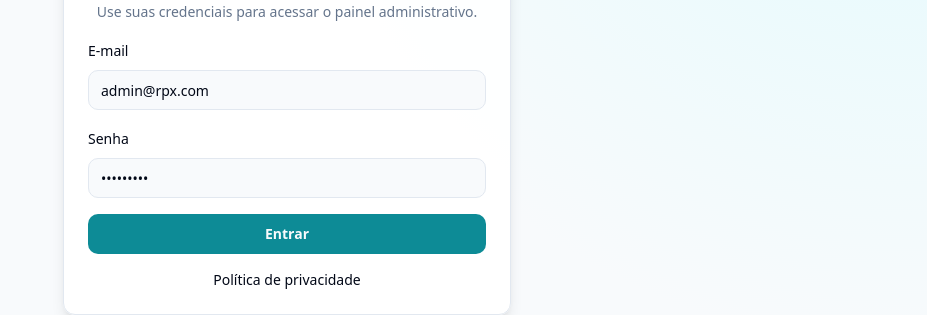
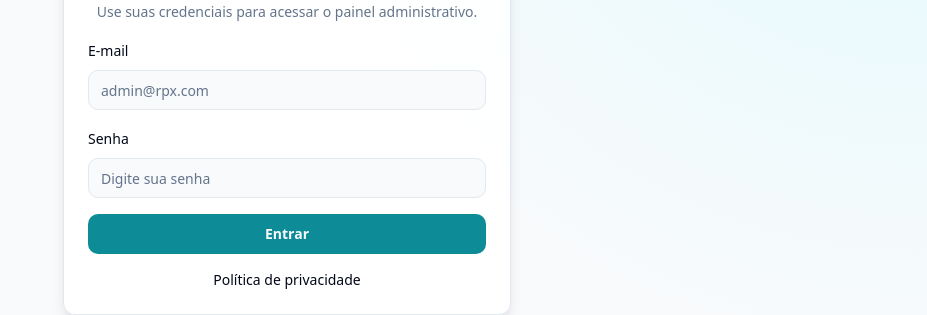
Before and after one commit to toguvr/rpx_admin, a React (Vite) app: page / in a window 1280 px wide. Shown: the part 325-640 px from the top of the page, without its empty margins (353-1280 px from the left). Built offline with nearby package versions, Linux system fonts and the light colour scheme; no server answers.

Commit message:
finalizado projeto

```diff
--- a/src/pages/LoginPage.tsx
+++ b/src/pages/LoginPage.tsx
@@ -15,8 +15,8 @@ export function LoginPage() {
   const setAuth = useAuthStore((s) => s.setAuth);
   const privacyPolicyUrl = (import.meta.env.VITE_PRIVACY_POLICY_URL as string | undefined) || '/privacy-policy';
   const isExternalPrivacyUrl = /^https?:\/\//i.test(privacyPolicyUrl);
-  const [email, setEmail] = useState('admin@rpx.com');
-  const [password, setPassword] = useState('Admin@123');
+  const [email, setEmail] = useState('');
+  const [password, setPassword] = useState('');
   const [error, setError] = useState('');
   const [loggingIn, setLoggingIn] = useState(false);
 
```
